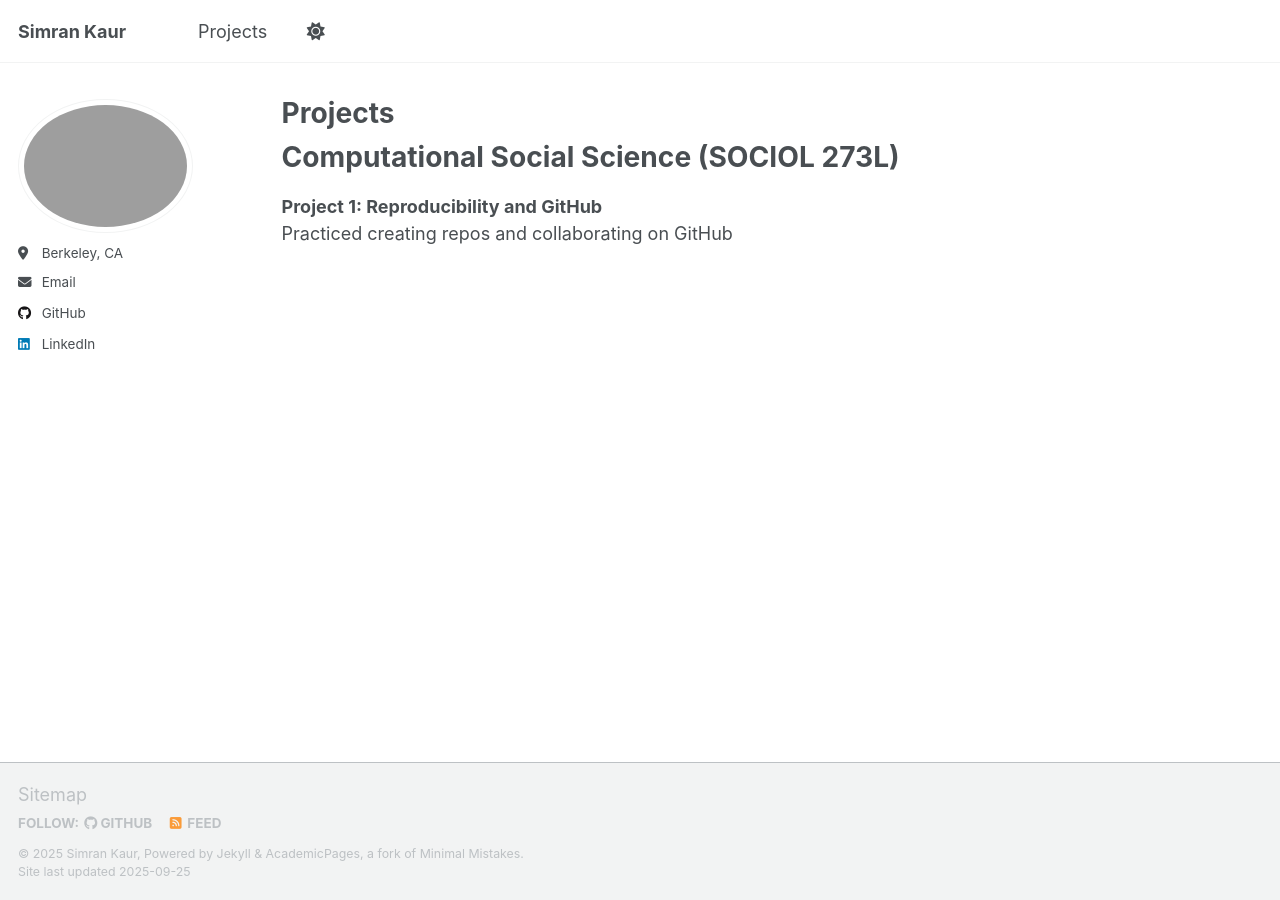
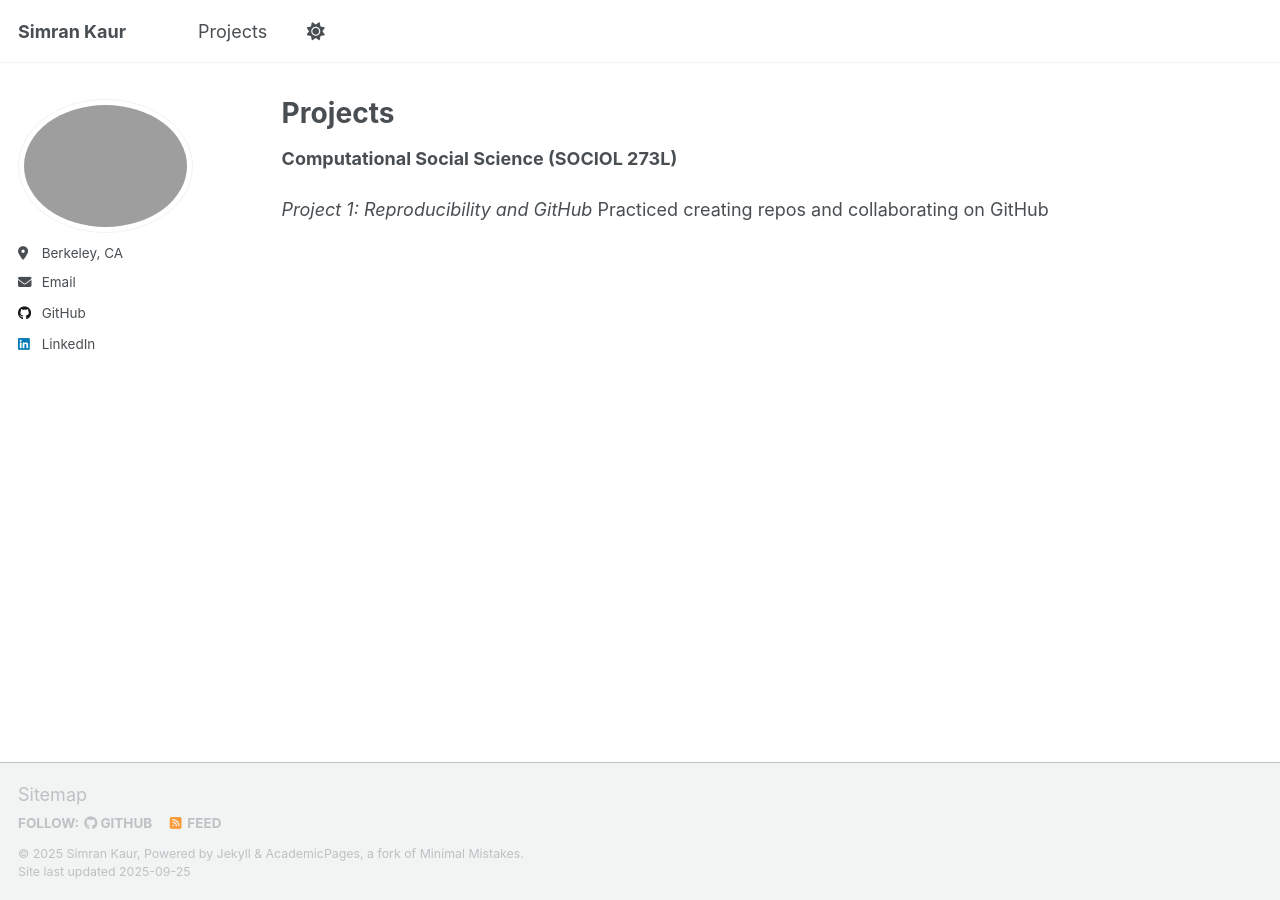
Before and after one commit to simrankaur46/simrankaur46.github.io, a Jekyll site: the page built from _pages/projects.md, in a window 1280 px wide. Built offline with Jekyll 4.4.1, drawn with Linux system fonts in a browser that asks for light colours; a script that is not in the unit is left out.

```diff
--- a/_pages/projects.md
+++ b/_pages/projects.md
@@ -8,6 +8,7 @@ redirect_from:
   - /about.html
 ---
 
-# Computational Social Science (SOCIOL 273L)
-**Project 1: Reproducibility and GitHub**
+**Computational Social Science (SOCIOL 273L)**
+
+*Project 1: Reproducibility and GitHub*
 Practiced creating repos and collaborating on GitHub
```
